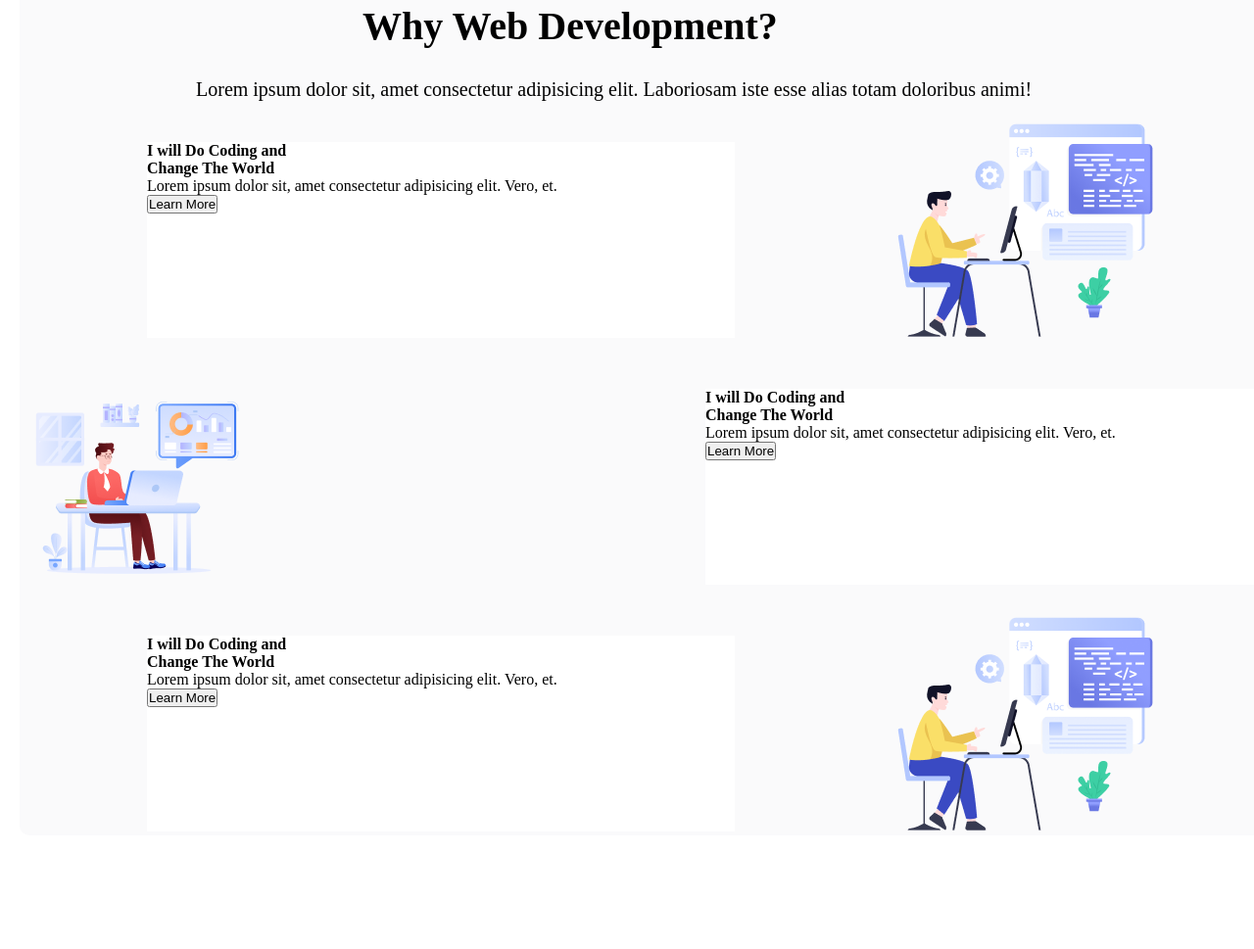
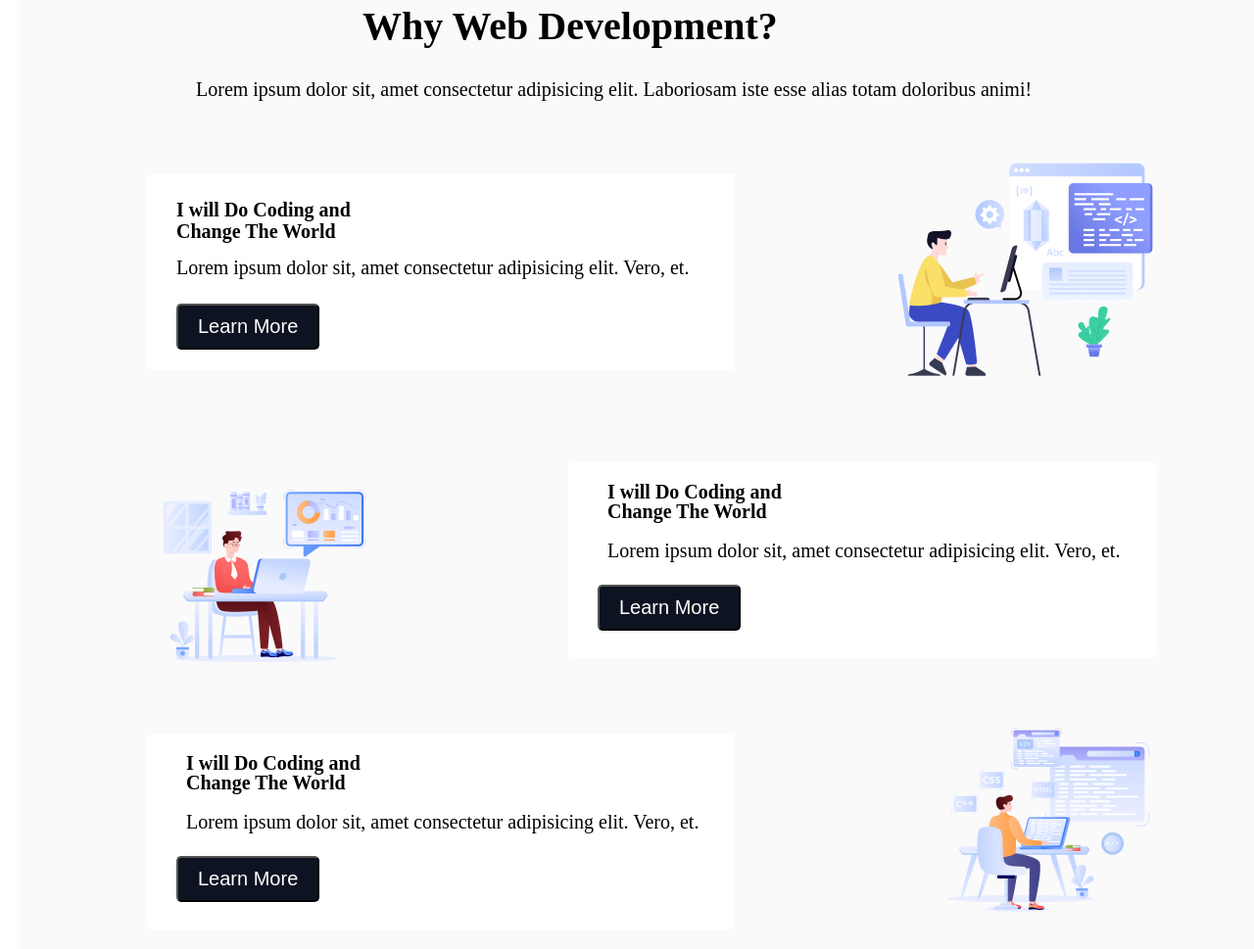
Before and after one commit to partha2165/My-Assignment-1, a plain HTML site: page index.html in a window 1280 px wide. Shown: the part 779-1748 px from the top of the page at 98% size. Before the commit the page ends 1672 px from the top, so only its background shows below. Drawn offline with Linux system fonts and the light colour scheme.

Commit message:
Development section added

```diff
--- a/index.html
+++ b/index.html
@@ -36,31 +36,31 @@
                 <h4>I will Do Coding and<br>Change The World</h4>
                 <p>Lorem ipsum dolor sit, amet consectetur adipisicing elit. Vero, et.</p>
 
-                 <button>Learn More</button>
+                 <button class="dev-btn">Learn More</button>
               </div>
-              <div class="dev-img">
+              <div class="dev-pic">
                   <img src="assets/Layer_1.png" alt="">
               </div>
 
         </div>
         <div class="middle-sec">
             <img src="assets/Group 3.png" alt="">
-            <div class="devolopment-text">
+            <div class="devolopment-text-1">
                 <h4>I will Do Coding and<br>Change The World</h4>
                 <p>Lorem ipsum dolor sit, amet consectetur adipisicing elit. Vero, et.</p>
 
-                 <button>Learn More</button>
+                 <button class="middle-btn">Learn More</button>
               </div>
         </div>
         <div class="dev-cintai">
-            <div class="devolopment-text">
+            <div class="devolopment-text-1">
                 <h4>I will Do Coding and<br>Change The World</h4>
                 <p>Lorem ipsum dolor sit, amet consectetur adipisicing elit. Vero, et.</p>
 
-                 <button>Learn More</button>
+                 <button class="middle-btn">Learn More</button>
               </div>
               <div class="dev-img">
-                  <img src="assets/Layer_1.png" alt="">
+                  <img src="assets/Group 4.png" alt="">
               </div>
 
 
--- a/style.css
+++ b/style.css
@@ -94,7 +94,7 @@
 .main-con{
     background-color:rgba(250,250,251,255);
     width: 1300px;
-    height: 900px;
+    height: 1100px;
     margin: 40px 20px;
     border-radius: 10px;
 
@@ -123,9 +123,95 @@
     background-color: #fff;
     width: 600px;
     height: 200px;
+    margin-top: 25px;
+    border-top-left-radius: 5px;
+    border-bottom-left-radius: 5px;
+}
+.devolopment-text h4{
+    font-size: 20px;
+    margin-left: 30px;
+    margin-top: 25px;
+    line-height: 22px;
+}
+.devolopment-text p{
+    font-size: 20px;
+    margin-left: 30px;
+    margin-top: 15px;
+
 }
 .middle-sec{
     display: flex;
     justify-content: space-between;
     align-items: center;
 }
+.dev-btn{
+    margin-top: 25px;
+    margin-left: 30px;
+    padding: 10px 20px;
+    border-radius: 5px;
+    cursor: pointer;
+    align-items: center;
+    font-size: 20px;
+    background-color:rgb(13, 19, 33);
+    color: #fff;
+    transition: 0.5s;
+}
+.dev-btn:hover{
+    background-color: #fff;
+    color:rgb(13, 19, 33);
+}
+.dev-pic{
+   margin-right: 205x;
+   margin-top: 40px;
+
+
+}
+.middle-sec img{
+    margin-left: 130px;
+    margin-top: 50px;
+}
+.devolopment-text-1{
+    background-color: #fff;
+    width: 600px;
+    height: 200px;
+    margin-top: 25px;
+    margin-right: 140px;
+    border-top-right-radius: 5px;
+    border-bottom-right-radius: 5px;
+}
+.devolopment-text-1 h4{
+    font-size: 20px;
+    margin-top: 20px;
+    margin-left: 40px;
+    line-height: 20px;
+}
+.devolopment-text-1 p{
+    font-size: 20px;
+    margin-top: 20px;
+    margin-left: 40px;
+    line-height: 20px;
+}
+.middle-btn{
+    margin-top: 25px;
+    margin-left: 30px;
+    padding: 10px 20px;
+    border-radius: 5px;
+    cursor: pointer;
+    align-items: center;
+    font-size: 20px;
+    background-color:rgb(13, 19, 33);
+    color: #fff;
+    transition: 0.5s;
+
+}
+.middle-btn:hover{
+    background-color: #fff;
+    color:rgb(13, 19, 33);
+}
+.devolopment-text-1{
+    margin-top: 20px;
+    border-top-left-radius: 5px;
+    border-bottom-left-radius: 5px;
+    width: 600px;
+    height: 200px;
+}
```
